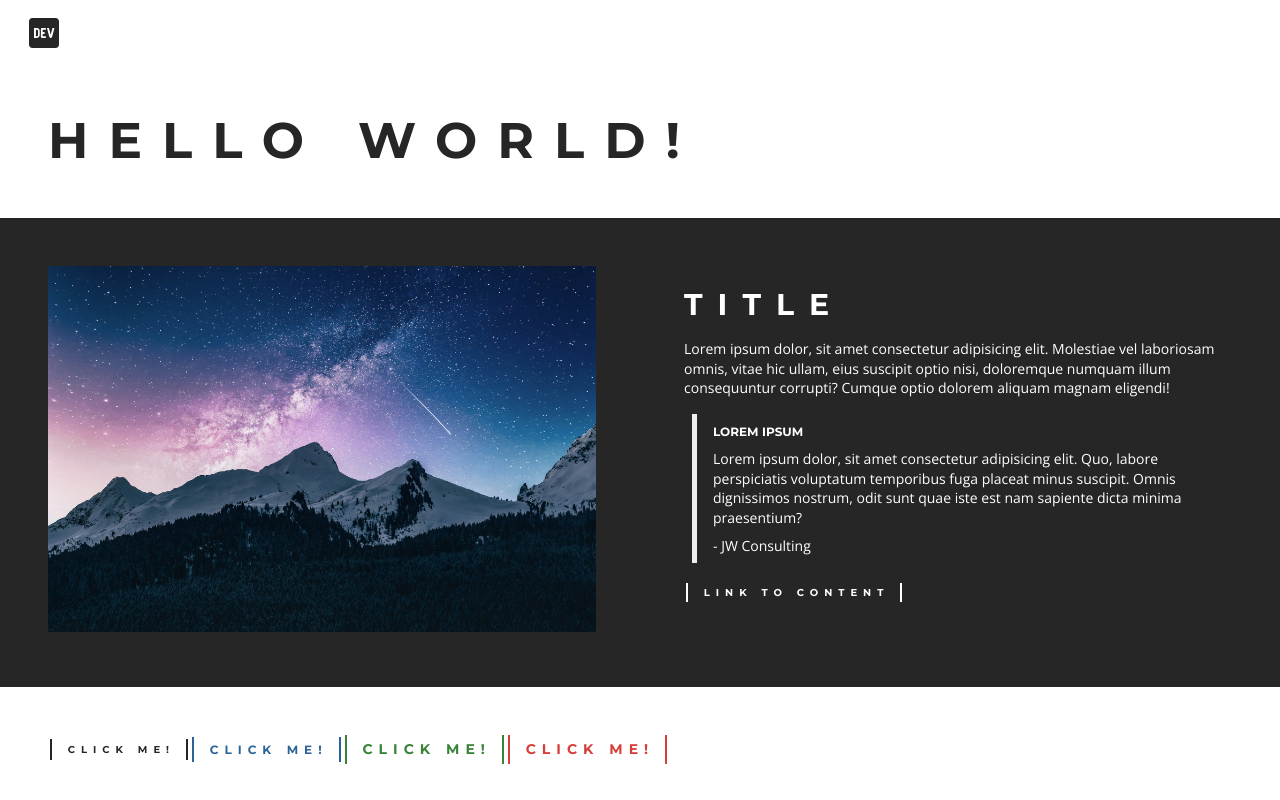
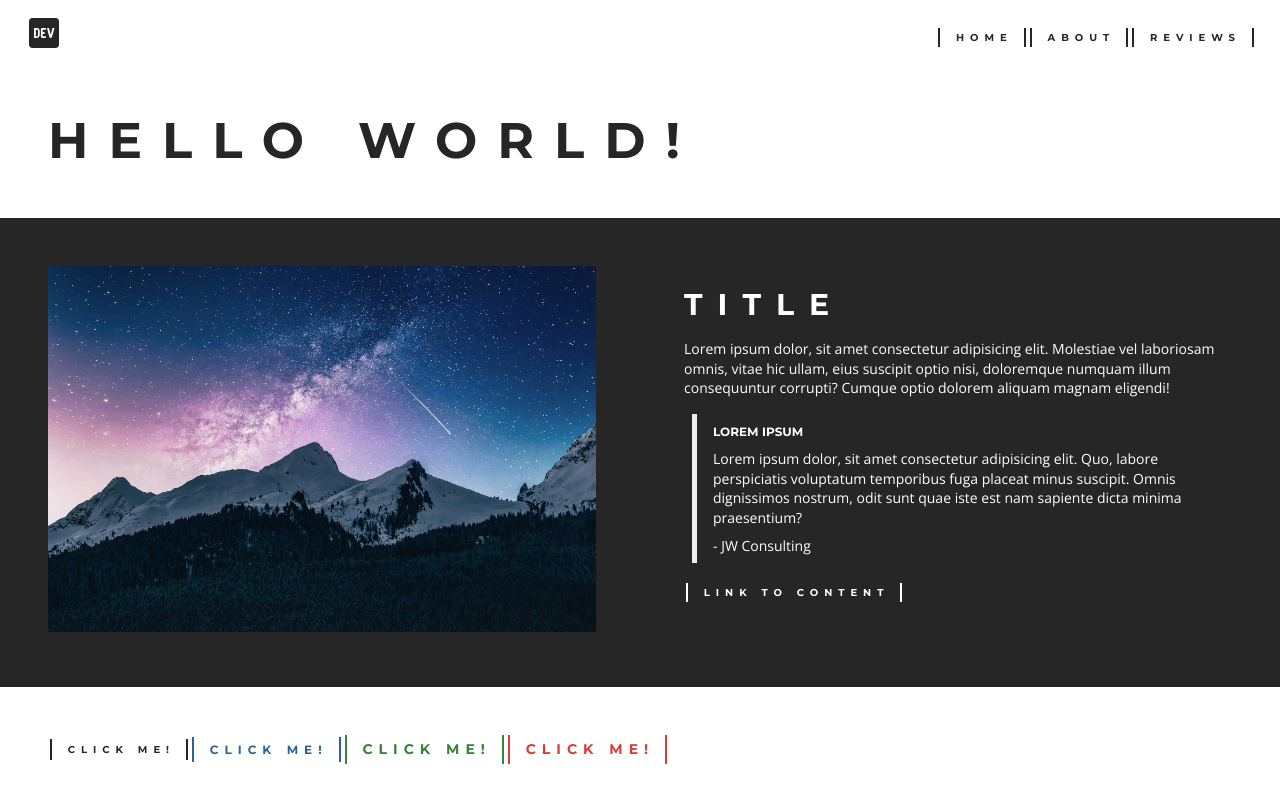
Before and after one commit to jwc-projects/Portfolio, a React (Vite) app: page / in a window 1280 px wide. Shown: the top 800 px of the page. Built offline with nearby package versions, Linux system fonts and the light colour scheme.

Commit message:
Add links to TopBar. Adjust timing for transitions

```diff
--- a/src/components/TopBar/index.tsx
+++ b/src/components/TopBar/index.tsx
@@ -13,6 +13,7 @@ import {
 import CloseIcon from "@mui/icons-material/Close";
 import LogoDevIcon from "@mui/icons-material/LogoDev";
 import MenuIcon from "@mui/icons-material/Menu";
+import { MuiLink } from "../";
 import StyledAppBar from "./style";
 
 const Offset = styled("div")(({ theme }) => theme.mixins.toolbar);
@@ -38,7 +39,17 @@ const TopBar = () => {
       <Box display="block">
         <LogoDevIcon fontSize="large" className="color-default" />
       </Box>
-      <Box component="nav">TODO: Add links</Box>
+      <Box component="nav">
+        <MuiLink href="/" isInverted={isScrollTriggered} transitionTime={0.5}>
+          Home
+        </MuiLink>
+        <MuiLink href="/" isInverted={isScrollTriggered} transitionTime={0.5}>
+          About
+        </MuiLink>
+        <MuiLink href="/" isInverted={isScrollTriggered} transitionTime={0.5}>
+          Reviews
+        </MuiLink>
+      </Box>
     </Box>
   );
   const MobileBar = (
@@ -48,9 +59,7 @@ const TopBar = () => {
       justifyContent="space-between"
       width="100%"
     >
-      <Box display="block">
-        <LogoDevIcon fontSize="large" className="color-default" />
-      </Box>
+      <LogoDevIcon fontSize="large" className="color-default" />
       <IconButton
         className="color-default"
         onClick={onToggleMobileMenu}
@@ -62,17 +71,39 @@ const TopBar = () => {
   );
   const MobileMenu = (
     <Box paddingX={2} paddingY={3} component="nav">
-      <Box display="flex" justifyContent="space-between">
-        <Box display="block">
-          <LogoDevIcon fontSize="large" className="color-default" />
-        </Box>
+      <Box
+        display="flex"
+        alignItems="center"
+        justifyContent="space-between"
+        paddingBottom={1}
+      >
+        <LogoDevIcon fontSize="large" className="color-default" />
         <IconButton aria-label="Close menu" onClick={onToggleMobileMenu}>
           <CloseIcon />
         </IconButton>
       </Box>
       <Divider />
-      <Box display="flex" flexDirection="column" justifyContent="flex-end">
-        TODO: Add links
+      <Box
+        display="flex"
+        flexDirection="column"
+        alignItems="flex-end"
+        paddingTop={2}
+      >
+        <Box padding={1}>
+          <MuiLink href="/" transitionTime={0.5}>
+            Home
+          </MuiLink>
+        </Box>
+        <Box padding={1}>
+          <MuiLink href="/" transitionTime={0.5}>
+            About
+          </MuiLink>
+        </Box>
+        <Box padding={1}>
+          <MuiLink href="/" transitionTime={0.5}>
+            Reviews
+          </MuiLink>
+        </Box>
       </Box>
     </Box>
   );
--- a/src/components/TopBar/style.ts
+++ b/src/components/TopBar/style.ts
@@ -3,18 +3,20 @@ import { AppBar, styled } from "@mui/material";
 const StyledAppBar = styled(AppBar, {
   shouldForwardProp: (name) => name !== "isElevated",
 })<{ isElevated: boolean }>(({ theme, isElevated }) => ({
-  backgroundColor: isElevated ? theme.palette.default.main : "rgb(0, 0, 0, 0)",
+  backgroundColor: isElevated
+    ? theme.palette.default.main
+    : theme.palette.inverted.main,
   minHeight: isElevated ? 56 : 72,
-  transition: "all 0.8s",
+  transition: "all 0.5s ease",
   ".MuiToolbar-root": {
     minHeight: isElevated ? 56 : 72,
-    transition: "all 0.8s",
+    transition: "all 0.5s ease",
   },
   ".color-default": {
     color: isElevated
       ? theme.palette.inverted.main
       : theme.palette.default.main,
-    transition: "all 0.8s",
+    transition: "all 0.5s ease",
   },
 }));
 
```
